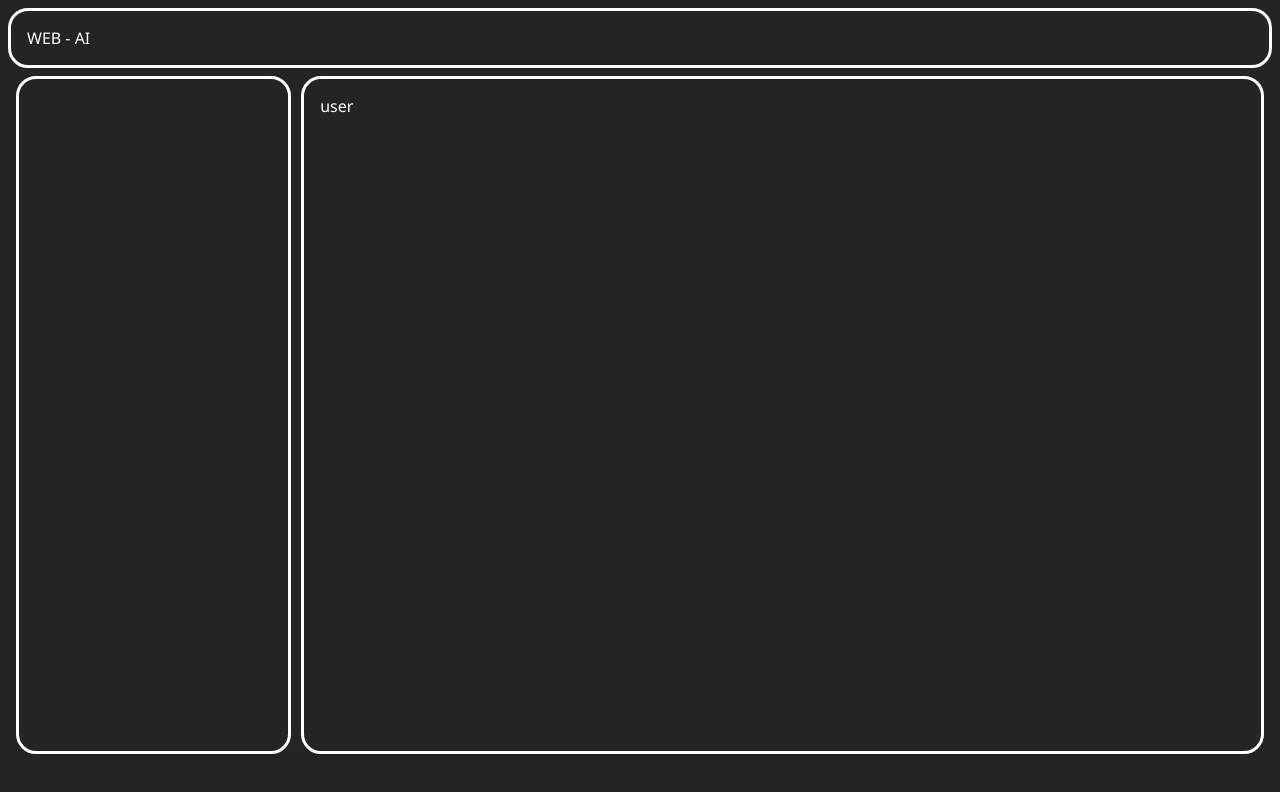
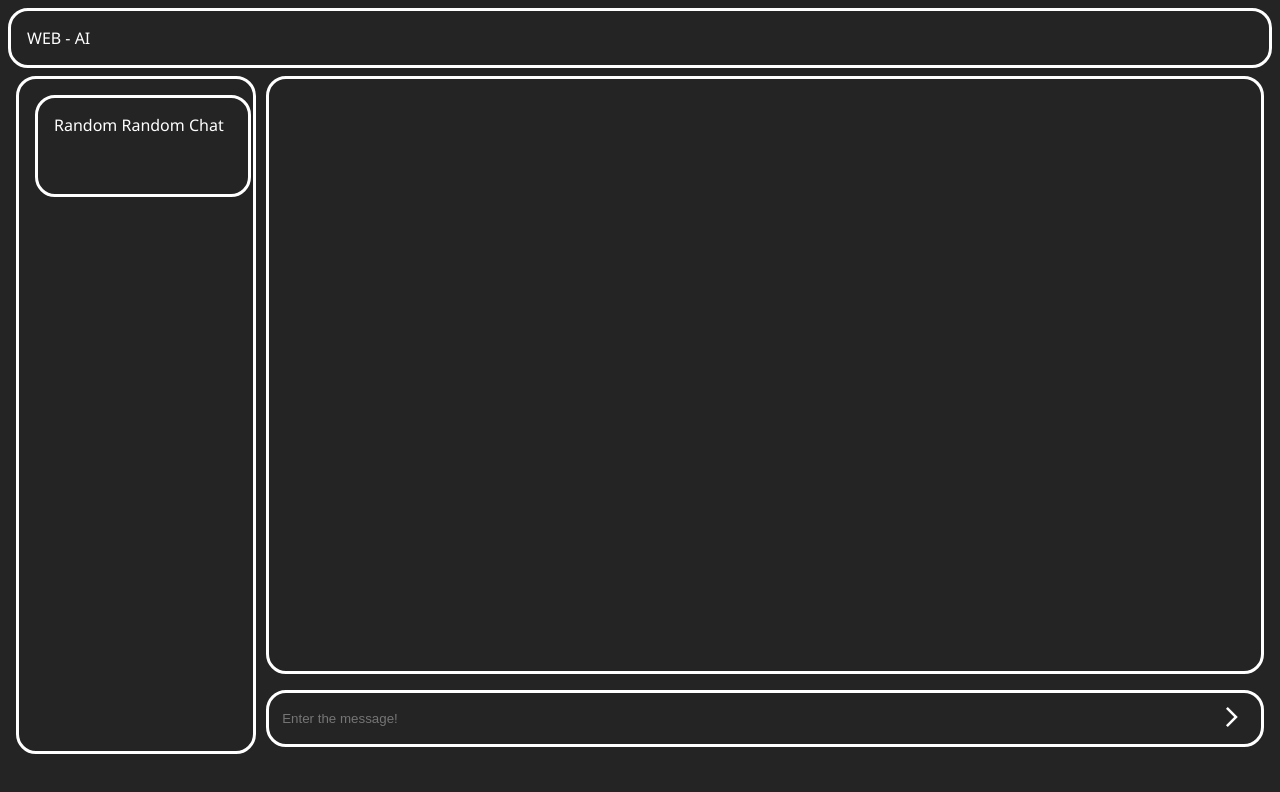
Before and after one commit to Enderman8843/WEB_AI, a Vue app: page / in a window 1280 px wide. Shown: the top 792 px of the page. Built offline with nearby package versions, Linux system fonts and the light colour scheme.

Commit message:
Improved the UI

```diff
--- a/package.json
+++ b/package.json
@@ -9,7 +9,9 @@
     "preview": "vite preview"
   },
   "dependencies": {
+    "@mlc-ai/web-llm": "^0.2.79",
     "@tailwindcss/vite": "^4.1.11",
+    "material-icons": "^1.13.14",
     "tailwindcss": "^4.1.11",
     "vue": "^3.5.18"
   },
--- a/src/App.vue
+++ b/src/App.vue
@@ -1,6 +1,8 @@
 <script setup>
 import Chatbox from './components/Chat.vue';
-
+import history_element from './components/history_element.vue';
+import * as webllm from "@mlc-ai/web-llm";
+import 'material-icons/iconfont/material-icons.css';
 </script>
 
 <template>
@@ -10,8 +12,17 @@ import Chatbox from './components/Chat.vue';
 
 <body>
     <div style="display: flex; flex-direction: row;">
-        <div class="card" style="width:25vw; margin-right: 10px; height:80vh"></div>
-        <chatbox Heading='user'></chatbox>
+        <div class="card" style="overflow:scroll;scrollbar-width: none;  width:25vw; margin-right: 10px; height:80vh">
+            <history_element Heading="Random" Subject="Random Chat"></history_element>
+        </div>
+        <div style="display: flex; flex-direction: column;">
+        <div class="card" style="height:70vh; width:75vw"></div>
+        <div class="input_card"  style="display: flex; flex-direction: row;">
+        <input v-model="input" @keyup.enter="sendmsg" placeholder="Enter the message!" class="input"></input>
+        <button style="border:none; background-color: #242424;;"><span class="material-icons">arrow_forward_ios</span></button>
+        </div>
+        <div style="width:100%"></div>
+    </div>
     </div>
 
 
@@ -19,6 +30,4 @@ import Chatbox from './components/Chat.vue';
 
 
 
-
-
 </template>
--- a/src/components/Chat.vue
+++ b/src/components/Chat.vue
@@ -1,16 +1,19 @@
 <script setup>
+defineProps({
+  replier:String,
+  content: String,
+})
 
 
-defineProps({
-  Heading: String
-})
+
 
 
 </script>
 
 <template>
-  <div class="card" style="width:100%">
-    <a>{{Heading}}</a>
+  <div class="card" style="width:80%; display:'flex'; flex-direction:row'">
+    <a>{{replier}}</a>
+    <a>{{content}}</a>
 
   </div>
 </template>
--- /dev/null
+++ b/src/components/history_element.vue
@@ -0,0 +1,16 @@
+<script setup>
+defineProps({
+  Heading: String,
+  Subject: String,
+})
+
+
+</script>
+
+<template>
+  <div class="card" style="width:88%; height:10%">
+    {{Heading}}
+    {{ Subject }}
+
+  </div>
+</template>
--- a/src/style.css
+++ b/src/style.css
@@ -8,14 +8,27 @@
 
 
 }
-.body{
-  overflow-x: hidden;
-}
+
 .card {
   border-radius: 20px;
-  border-width: 30;
+
   border-color:white;
   border-style:solid;
   color:white;
   padding:1rem;
 }
+
+.input_card {
+  border-radius: 20px;
+  border-color:white;
+  border-style:solid;
+  margin-top: 1rem;
+  color:white;
+  padding:0.7rem;
+}
+.input {
+  width:100%;
+  outline:none;
+  border:none;
+  background-color: #242424;
+}
```
Also changed, not shown: 1 other file (tests, documents, lock files or other folders).
